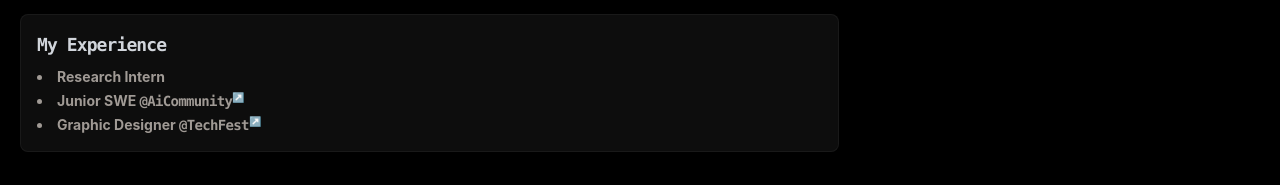
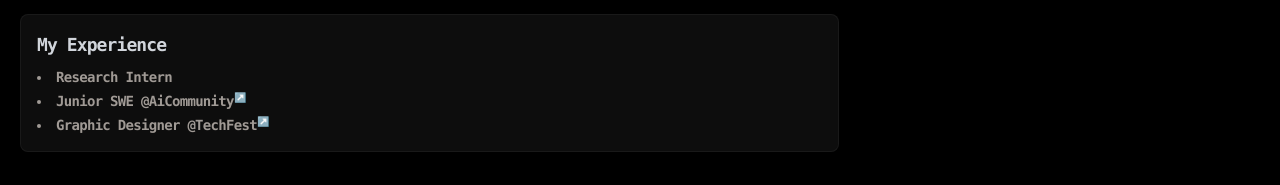
Before and after one commit to SiL3nTL00p/manthan_portfolio, a React (Vite) app: page / in a window 1280 px wide. Shown: the part 206-391 px from the top of the page. Built offline with nearby package versions, Linux system fonts and the light colour scheme.

Commit message:
Update font styles

```diff
--- a/src/components/ui/about.tsx
+++ b/src/components/ui/about.tsx
@@ -51,7 +51,7 @@ function About() {
 
                         <div className="p-4 rounded-lg bg-white/5 border font-sfpro font-bold text-base border-white/5">
                             <p className=" text-lg font-bold font-sfmono tracking-tighter text-gray-300 mb-2">My <span className="text-lg font-sf font-bold text-base">Experience</span> </p>
-                            <ul className="space-y-1 list-disc text-sm list-inside text-[#a09a95]">
+                            <ul className="space-y-1 list-disc font-sfmono tracking-tighter text-sm list-inside text-[#a09a95]">
                                 <li>Research Intern</li>
                                 <li>Junior SWE <a href="https://ai.tech-iitb.org/" className="font-sfmono tracking-tighter hover:text-white transition-colors duration-350 ease-in-out">@AiCommunity</a><sup className="font-sans leading-[0] text-[10px] font-light text-[#ef6e3b]">↗</sup></li>
                                 <li>Graphic Designer <a href="" className="font-sfmono tracking-tighter hover:text-white transition-colors duration-350 ease-in-out">@TechFest</a><sup className="font-sans leading-[0] text-[10px] font-light text-[#ef6e3b]">↗</sup></li>
```
